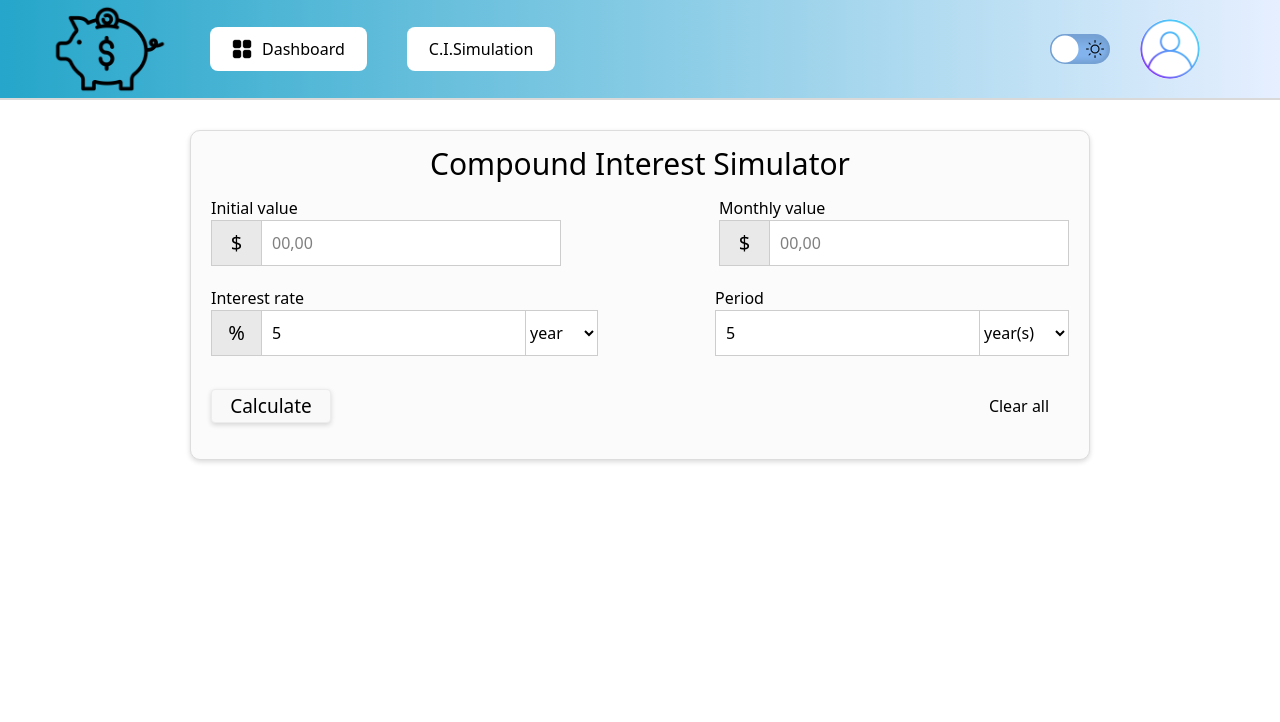
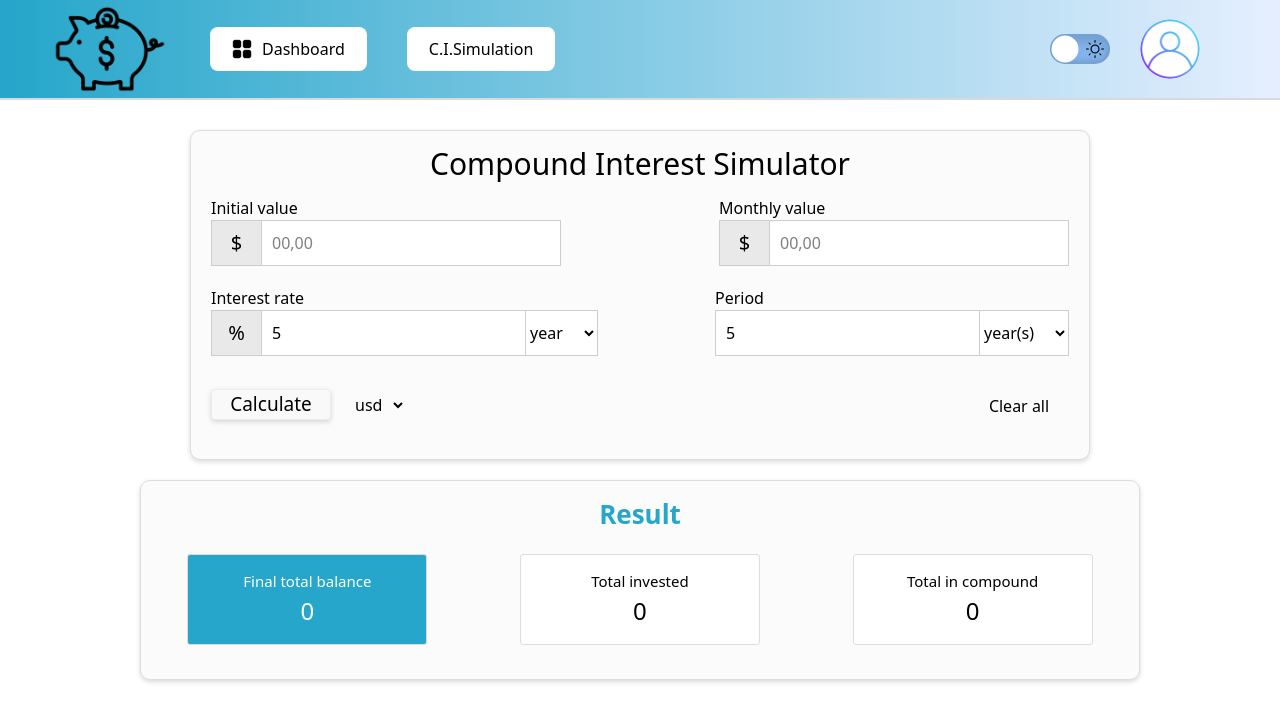
Before and after one commit to jhonatanIto/ExpenseTracker, a React (Vite) app: page /simulation in a window 1280 px wide. Both pictures are taken after typing "Sample", "Sample", "5", "5" into the empty fields and a click on the button "Calculate". Shown: the top 722 px of the page. Built offline with nearby package versions, Linux system fonts and the light colour scheme.

Commit message:
simulation completed

```diff
--- a/src/App.css
+++ b/src/App.css
@@ -544,6 +544,8 @@ body,
 .simulationBody {
   display: flex;
   justify-content: center;
+  align-items: center;
+  flex-direction: column;
 }
 .calcContainer {
   margin-top: 30px;
@@ -644,3 +646,49 @@ body,
     flex-direction: column;
   }
 }
+
+.simulatorResultContainer {
+  display: flex;
+  justify-content: center;
+  align-items: center;
+  flex-direction: column;
+  width: 1000px;
+  height: 200px;
+  margin-top: 20px;
+  background-color: #fbfbfb;
+  border: 1px solid rgb(221, 221, 221);
+  border-radius: 10px;
+  box-shadow: 0px 2px 5px rgba(0, 0, 0, 0.15);
+}
+.resultHeader {
+  font-size: 26px;
+  color: #25a6ca;
+  font-weight: bold;
+}
+.resultBoxes {
+  display: flex;
+  width: 100%;
+  justify-content: space-around;
+}
+.rBox {
+  display: flex;
+  flex-direction: column;
+  justify-content: center;
+  align-items: center;
+  min-width: 240px;
+  margin: 20px;
+  border: 1px solid rgb(221, 221, 221);
+  padding: 15px;
+  border-radius: 3px;
+  background-color: white;
+}
+.boxTitle {
+  font-size: 15px;
+}
+.boxTotal {
+  font-size: 24px;
+}
+.finalBox {
+  background-color: #25a6ca;
+  color: white;
+}
--- a/src/pages/interest-calculator/Simulation.jsx
+++ b/src/pages/interest-calculator/Simulation.jsx
@@ -1,11 +1,48 @@
 import Calculator from "./simulationComponents/Calculator";
 import SimulationResult from "./simulationComponents/SimulationResult";
+import { useEffect, useState } from "react";
 
 function Simulation() {
+  const [interestRate, setInterestRate] = useState();
+  const [period, setPeriod] = useState();
+  const [yearOrMonth, setYearOrMonth] = useState("year");
+  const [rateYearMonth, setRateYearMonth] = useState("year");
+  const [currency, setCurrency] = useState("$");
+  const [finalResult, setFinalResult] = useState();
+  const [totalInvested, setTotalInvested] = useState();
+  const [totalCompound, setTotalCompound] = useState();
+  const [displayResult, setDisplayResult] = useState("none");
+
+  useEffect(() => {
+    const curr = JSON.parse(localStorage.getItem("currCurrency"));
+    setCurrency(curr);
+  }, []);
+
   return (
     <div className="simulationBody">
-      <Calculator />
-      <SimulationResult />
+      <Calculator
+        setDisplayResult={setDisplayResult}
+        setTotalCompound={setTotalCompound}
+        setTotalInvested={setTotalInvested}
+        setFinalResult={setFinalResult}
+        currency={currency}
+        setCurrency={setCurrency}
+        interestRate={interestRate}
+        setInterestRate={setInterestRate}
+        period={period}
+        setPeriod={setPeriod}
+        yearOrMonth={yearOrMonth}
+        setYearOrMonth={setYearOrMonth}
+        rateYearMonth={rateYearMonth}
+        setRateYearMonth={setRateYearMonth}
+      />
+      <SimulationResult
+        displayResult={displayResult}
+        totalCompound={totalCompound}
+        totalInvested={totalInvested}
+        finalResult={finalResult}
+        currency={currency}
+      />
     </div>
   );
 }
--- a/src/pages/interest-calculator/simulationComponents/Calculator.jsx
+++ b/src/pages/interest-calculator/simulationComponents/Calculator.jsx
@@ -1,12 +1,25 @@
 import { useState } from "react";
 
-function Calculator() {
+function Calculator(props) {
   const [initialValue, setInitialValue] = useState();
   const [monthlyValue, setMonthlyValue] = useState();
-  const [interestRate, setInterestRate] = useState();
-  const [period, setPeriod] = useState();
-  const [yearOrMonth, setYearOrMonth] = useState("year");
-  const [rateYearMonth, setRateYearMonth] = useState("year");
+
+  const {
+    rateYearMonth,
+    setRateYearMonth,
+    interestRate,
+    yearOrMonth,
+    period,
+    setInterestRate,
+    setYearOrMonth,
+    setPeriod,
+    setCurrency,
+    currency,
+    setFinalResult,
+    setTotalCompound,
+    setTotalInvested,
+    setDisplayResult,
+  } = props;
 
   function formatedValue(e, set) {
     const raw = e.target.value.replace(/[^\d.]/g, "");
@@ -35,9 +48,26 @@ function Calculator() {
     const calc =
       principal * Math.pow(1 + rate, periodoo) +
       monthlyContribution * ((Math.pow(1 + rate, periodoo) - 1) / rate);
+    const formatCalc = calc.toFixed(0);
 
-    const result = new Intl.NumberFormat("en-US").format(calc);
-    alert(result);
+    const result = new Intl.NumberFormat("en-US").format(formatCalc);
+    setFinalResult(result);
+
+    let totalInve = null;
+    let totalComp = null;
+    if (rateYearMonth === "year" && yearOrMonth === "year") {
+      totalInve = (monthlyContribution * 12 * period + principal).toFixed(0);
+      totalComp = (formatCalc - totalInve).toFixed(0);
+    } else if (rateYearMonth === "month" && yearOrMonth === "year") {
+      totalInve = principal + monthlyContribution * period * 12;
+      totalComp = formatCalc - totalInve;
+    } else {
+      totalInve = principal + monthlyContribution * period;
+      totalComp = formatCalc - totalInve;
+    }
+    setTotalInvested(new Intl.NumberFormat("en-US").format(totalInve));
+    setTotalCompound(new Intl.NumberFormat("en-US").format(totalComp));
+    setDisplayResult("flex");
   }
 
   return (
@@ -122,15 +152,42 @@ function Calculator() {
         </div>
       </div>
       <div className="calcButtonsCont">
-        <button onClick={simulate} className="calcButt">
-          Calculate
-        </button>
+        <div>
+          <button onClick={simulate} className="calcButt">
+            Calculate
+          </button>
+          <select
+            value={
+              currency === "$"
+                ? "$"
+                : currency === "¥"
+                ? "¥"
+                : currency === "€"
+                ? "€"
+                : "$"
+            }
+            onChange={(e) => {
+              setCurrency(e.target.value);
+              localStorage.setItem(
+                "currCurrency",
+                JSON.stringify(e.target.value)
+              );
+            }}
+            className="ml-5"
+          >
+            <option value="$">usd</option>
+            <option value="¥">jpy</option>
+            <option value="€">euro</option>
+          </select>
+        </div>
+
         <button
           onClick={() => {
             setInitialValue("");
             setInterestRate("");
             setMonthlyValue("");
             setPeriod("");
+            setDisplayResult("none");
           }}
           className="clearButt"
         >
--- a/src/pages/interest-calculator/simulationComponents/SimulationResult.jsx
+++ b/src/pages/interest-calculator/simulationComponents/SimulationResult.jsx
@@ -1,5 +1,34 @@
-function SimulationResult() {
-  return <div></div>;
+function SimulationResult(props) {
+  const { currency, finalResult, totalCompound, totalInvested, displayResult } =
+    props;
+  return (
+    <div
+      style={{ display: displayResult }}
+      className="simulatorResultContainer"
+    >
+      <div className="resultHeader">Result</div>
+      <div className="resultBoxes">
+        <div className="rBox finalBox">
+          <div className="boxTitle">Final total balance</div>
+          <div className="boxTotal">
+            {currency} {finalResult}
+          </div>
+        </div>
+        <div className="rBox">
+          <div className="boxTitle">Total invested</div>
+          <div className="boxTotal">
+            {currency} {totalInvested}
+          </div>
+        </div>
+        <div className="rBox">
+          <div className="boxTitle">Total in compound</div>
+          <div className="boxTotal">
+            {currency} {totalCompound}
+          </div>
+        </div>
+      </div>
+    </div>
+  );
 }
 
 export default SimulationResult;
```
